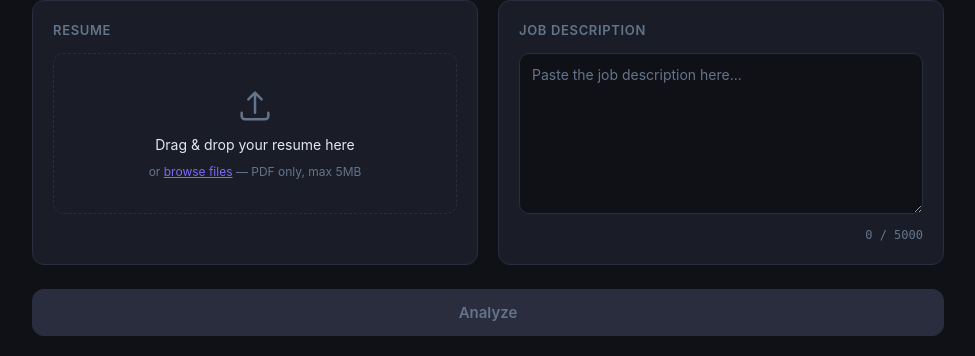
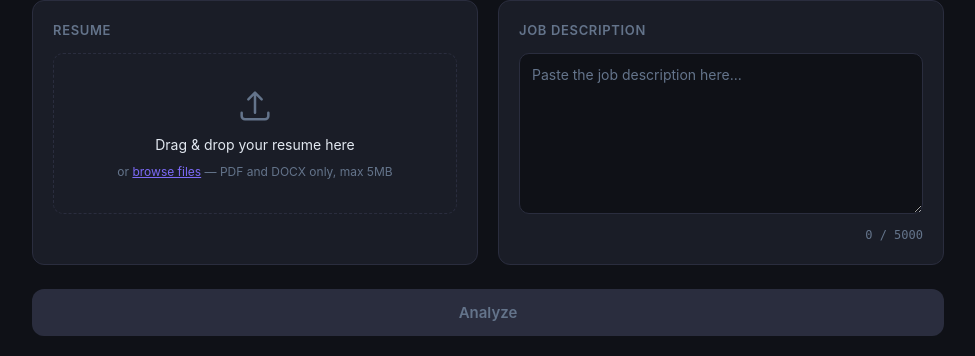
Before and after one commit to Kudeee/resume-matcher, a Flask app: page / in a window 1280 px wide. Shown: the part 99-455 px from the top of the page, without its empty margins (152-1127 px from the left). Run offline with Flask 3, Linux system fonts and the light colour scheme.

Commit message:
fixed bug that only accepts pdf

```diff
--- a/static/js/upload.js
+++ b/static/js/upload.js
@@ -1,6 +1,6 @@
 (function () {
     const MAX_FILE_SIZE = 5 * 1024 * 1024; // 5MB
-    const ACCEPTED_TYPE = 'application/pdf';
+    const ACCEPTED_TYPE = ['application/pdf', 'application/vnd.openxmlformats-officedocument.wordprocessingml.document'];
     const JD_MAX_CHARS = 5000;
 
     const dropzone = document.getElementById('dropzone');
@@ -27,9 +27,11 @@
     }
 
     function validateFile(file) {
-        const isPdf = file.type === ACCEPTED_TYPE || file.name.toLowerCase().endsWith('.pdf');
-        if (!isPdf) {
-            return {valid: false, message: 'Only PDF files are supported.'};
+        const isPdf = ACCEPTED_TYPE.includes(file.type) || file.name.toLowerCase().endsWith('.pdf');
+        const isDocx = ACCEPTED_TYPE.includes(file.type) || file.name.toLowerCase().endsWith('.docx');
+
+        if (!isPdf || !isDocx) {
+            return {valid: false, message: 'Only PDF and Docx files are supported.'};
         }
         if (file.size > MAX_FILE_SIZE) {
             return {valid: false, message: `File is too large (${formatBytes(file.size)}). Max size is 5MB.`};
--- a/templates/index.html
+++ b/templates/index.html
@@ -33,7 +33,7 @@
                                   stroke-linejoin="round"/>
                         </svg>
                         <p class="dropzone-text">Drag &amp; drop your resume here</p>
-                        <p class="dropzone-subtext">or <span class="link-text">browse files</span> — PDF only, max 5MB
+                        <p class="dropzone-subtext">or <span class="link-text">browse files</span> — PDF and DOCX only, max 5MB
                         </p>
                     </div>
 
```
